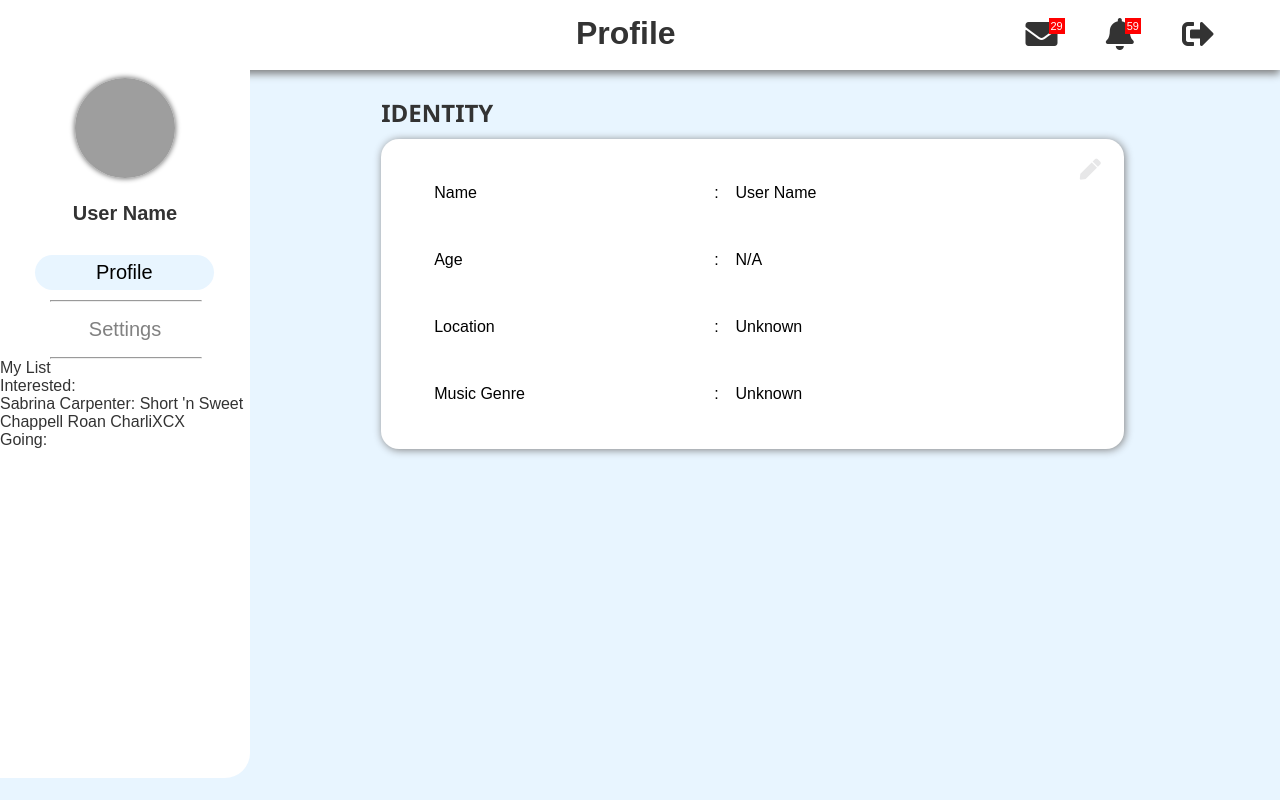
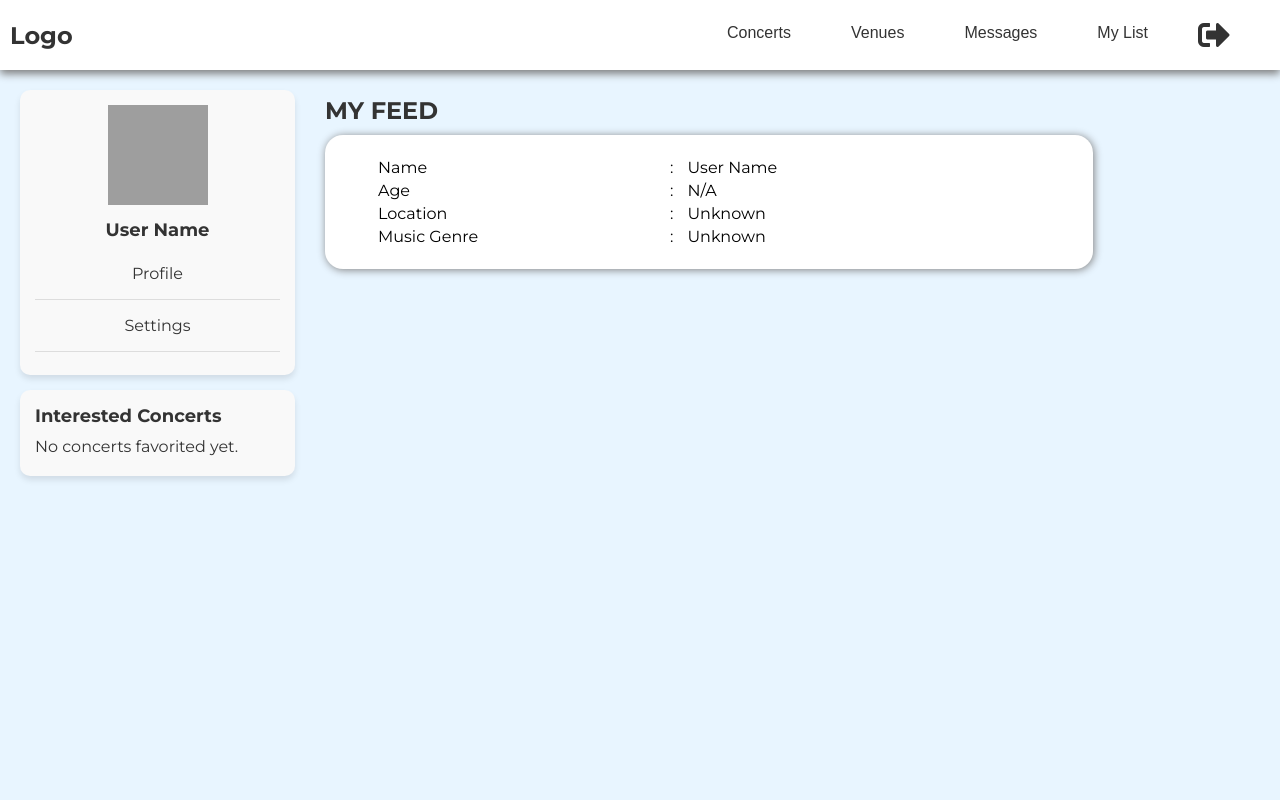
Before and after one commit to JakeMartin336/CSCI-499-Capstone-Project, a Flask app: page / in a window 1280 px wide. Run offline with Flask 3, Linux system fonts and the light colour scheme; some libraries are stand-ins or nearby versions; grey boxes are pictures that could not be loaded.

Commit message:
Updated the landing page & BE wiht supabase

```diff
--- a/app.py
+++ b/app.py
@@ -2,64 +2,62 @@ from flask import Flask, request, render_template
 import pandas as pd
 import psycopg2
 from config import config
-import json  # Import json for handling JSON requests
+import json
+import os
+from supabase import create_client, Client
+from dotenv import load_dotenv
+
+# Load the environment variables from .env
+load_dotenv()
+
+# Connect to supabase using the information from SUPABASE
+url = os.environ.get("SUPABASE_URL")
+key = os.environ.get("SUPABASE_KEY")
+supabase = create_client(url, key)
 
 app = Flask(__name__, static_folder='static')
 app.config["TEMPLATES_AUTO_RELOAD"] = True
 
-
-
 def get_user_info(account_id):
-    # Fetch user information from the DB
-    connection = None
+    # Get user information from the Supabase "users" table
     user_info = None
     try:
-        params = config()  # Get DB connection parameters [from my other config file]
-        connection = psycopg2.connect(**params)
-        cursor = connection.cursor()
+        # Use `select` to retrieve the columns where id == account_id(`eq` to filter by `id`)
+        response = supabase.table("users").select("*").eq("id", account_id).execute()
 
-        # Fetch user data with SQL query
-        # Make sure account_id is a tuple not just an int (or will get an error)
-        cursor.execute("SELECT * FROM users WHERE account_id = %s", (account_id,))
-        user_info = cursor.fetchone()
-        print(f"Fetched user info: {user_info}")
+        # Check if data exists in the response
+        if response.data:
+            user_info = response.data[0]
 
-        # If user_info exists, then convert it to a dictionary
-        # More info on zip function: https://blog.hubspot.com/website/python-zip#:~:text=The%20%60zip%60%20function%20in%20Python,from%20all%20the%20input%20iterables.
-        if user_info:
-            columns = ["account_id", "user_name", "age", "email_address", "account_description", "user_location", "music_genre", "budget", "travel_time", "contact_ids"]
-            user_info = dict(zip(columns, user_info))
+            # Convert response to dictionary with preferred column names, if necessary
+            columns = ["account_id", "created_at", "user_name", "age", "email_address", "account_description",
+                       "user_location", "music_genre", "budget", "travel_time", "contact_ids"]
+            user_info = {col: user_info.get(col) for col in columns}  # Ensures consistent keys
+            print(f"Fetched user info: {user_info}")
+        else:
+            print("No user found with that account_id.")
 
-        cursor.close()
-    except (Exception, psycopg2.DatabaseError) as error:
+    except Exception as error:
         print(f"Error fetching user info: {error}")
-    finally:
-        # Edn connection with DB
-        if connection is not None:
-            connection.close()
+
     return user_info
 
 
 def get_user_concerts(user_id):
-    connection = None
     concerts = []
     try:
-        params = config()  # Get DB connection parameters
-        connection = psycopg2.connect(**params)
-        cursor = connection.cursor()
+        # Get user concerts from the supabase 'user_concert' DB, where the id is user_id
+        response = supabase.table("user_concerts").select("concert_id, status").eq("id", user_id).execute()
+        if response.status_code == 200:
+            concerts = response.data
+        else:
+            print(f"Error fetching user concerts: {response.error}")
+    except Exception as error:
+        print(f"Error fetching user concerts: {error}")
 
-        # Fetch concerts for the user
-        cursor.execute("SELECT concert_id, status FROM user_concerts WHERE user_id = %s", (user_id,))
-        concerts = cursor.fetchall()
-        cursor.close()
-    except (Exception, psycopg2.DatabaseError) as error:
-        print(f"Error fetching user concerts: {error}")
-    finally:
-        if connection is not None:
-            connection.close()
     return concerts
 
-
+# This is the landing page route
 @app.route("/")
 def home():
     account_id = request.args.get('account_id')
@@ -69,53 +67,45 @@ def home():
     if account_id:
         account_id = int(account_id)
         user_info = get_user_info(account_id)
-        user_concerts = get_user_concerts(account_id)  # Get concerts for the user
+        user_concerts = get_user_concerts(account_id)
 
     return render_template("index.html", user=user_info, concerts=user_concerts)
 
+# Making a simple query to test for connection
 @app.route('/test-db')
 def test_db():
     try:
-        params = config()  # Get database connection params
-        print("Database params:", params)  # Print the database connection parameters
-        connection = psycopg2.connect(**params)
-        connection.close()
-        return "Database connection successful!"
+        response = supabase.from_("users").select("*").limit(1).execute()
+
+        if response.status_code == 200:
+            return "Database connection successful!"
+        else:
+            return f"Database connection failed: {response.error}"
     except Exception as e:
-        print(f"Error: {e}")  # Print the error to the console
+        print(f"Error: {e}")
         return f"Database connection failed: {str(e)}"
 
-
+# Route to get the interested concerts that the user favorited
 @app.route("/api/users/<int:user_id>/interested-concerts", methods=["POST"])
 def add_interested_concert(user_id):
     concert_id = request.json.get("concert_id")
     if concert_id is None:
         return {"error": "concert_id is required"}, 400
+    try:
+        # Get the concert information from the supabase 'user_concerts' table
+        response = supabase.table("user_concerts").insert({
+            "id": user_id,
+            "concert_id": concert_id
+        }).execute()
 
-    connection = None
-    try:
-        params = config()  # Get DB connection parameters
-        connection = psycopg2.connect(**params)
-        cursor = connection.cursor()
-
-        cursor.execute("""
-            INSERT INTO user_concerts (user_id, concert_id)
-            VALUES (%s, %s)
-            ON CONFLICT (user_id, concert_id) DO NOTHING;
-        """, (user_id, concert_id))
-
-        connection.commit()
-        cursor.close()
-        return {"message": "Concert added to interests"}, 201
-    except (Exception, psycopg2.DatabaseError) as error:
+        if response.status_code == 201:
+            return {"message": "Concert added to interests"}, 201
+        else:
+            print(f"Error adding concert: {response.error}")
+            return {"error": "Failed to add concert"}, 500
+    except Exception as error:
         print(f"Error adding concert: {error}")
         return {"error": "Failed to add concert"}, 500
-    finally:
-        if connection is not None:
-            connection.close()
-
-
-
 
 # ... existing home route ...
 
--- a/static/styles.css
+++ b/static/styles.css
@@ -5,12 +5,15 @@
 
 body {
     background-color: #e8f5ff;
-    font-family: Arial;
+    font-family: "Montserrat", "arial";
     overflow: hidden;
 }
 
 /* NavbarTop */
 .navbar-top {
+    display: flex;
+    align-items: center;
+    justify-content: space-between;
     background-color: #fff;
     color: #333;
     box-shadow: 0px 4px 8px 0px grey;
@@ -18,120 +21,150 @@ body {
 }
 
 .title {
-    padding-top: 15px;
-    position: absolute;
-    left: 45%;
+    font-size: 24px;
+    padding-left: 10px;
+    font-weight: bold;
 }
 
 .navbar-top ul {
-    float: right;
     list-style-type: none;
     margin: 0;
-    overflow: hidden;
-    padding: 18px 50px 0 40px;
+    padding: 0;
+    display: flex;
+    margin-right: 40px;
 }
 
 .navbar-top ul li {
-    float: left;
+    margin-left: 20px;
 }
 
 .navbar-top ul li a {
     color: #333;
-    padding: 14px 16px;
+    padding: 10px 10px;
     text-align: center;
     text-decoration: none;
 }
 
-.icon-count {
-    background-color: #ff0000;
-    color: #fff;
-    float: right;
-    font-size: 11px;
-    left: -25px;
-    padding: 2px;
-    position: relative;
+.navbar-top button {
+    border: none;
+    background: none;
+    padding: 5px 10px;
+    cursor: pointer;
+    color: inherit;
+    font-size: 16px;
+}
+
+.navbar-top button:hover {
+    background: rgba(0, 0, 0, 0.1);
 }
 
 /* End */
 
 /* Sidenav */
+.container {
+    display: flex;
+}
+
+.sidenav-container {
+    display: flex;
+    flex-direction: column;
+    width: 275px;
+    color: #333;
+    padding: 20px;
+}
+
 .sidenav {
-    background-color: #fff;
-    color: #333;
-    border-bottom-right-radius: 25px;
-    height: 86%;
-    left: 0;
-    overflow-x: hidden;
-    padding-top: 20px;
-    position: absolute;
-    top: 70px;
-    width: 250px;
+    margin-bottom: 15px;
+}
+
+.profile-box,
+.concerts-box {
+    background-color: #f9f9f9;
+    border-radius: 10px;
+    padding: 15px;
+    box-shadow: 0px 4px 6px rgba(0, 0, 0, 0.1);
 }
 
 .profile {
-    margin-bottom: 20px;
-    margin-top: -12px;
     text-align: center;
-}
-
-.profile img {
-    border-radius: 50%;
-    box-shadow: 0px 0px 5px 1px grey;
+    margin-bottom: 15px;
 }
 
 .name {
-    font-size: 20px;
+    font-size: 18px;
     font-weight: bold;
-    padding-top: 20px;
+    margin-top: 10px;
 }
 
 .job {
-    font-size: 16px;
-    font-weight: bold;
-    padding-top: 10px;
+    font-size: 14px;
+    color: #666;
 }
 
-.url, hr {
+.sidenav-url .url a {
+    color: #333;
+    font-size: 16px;
+    text-decoration: none;
+    padding: 8px;
+    display: block;
     text-align: center;
+    border-radius: 75px;
 }
 
-.url hr {
-    margin-left: 20%;
-    width: 60%;
+.sidenav-url hr {
+    border: 0;
+    border-top: 1px solid #ddd;
+    margin: 8px 0;
+    width: 100%;
 }
 
-.url a {
-    color: #818181;
-    display: block;
-    font-size: 20px;
-    margin: 10px 0;
-    padding: 6px 8px;
-    text-decoration: none;
+.sidenav-url .url a:hover {
+    background-color: #e8f5ff;
+    color: #000;
 }
 
-
-.url a:hover, .url .active {
-    background-color: #e8f5ff;
-    border-radius: 28px;
-    color: #000;
-    margin-left: 14%;
-    width: 65%;
+.concerts-box h3 {
+    font-size: 18px;
+    margin-bottom: 10px;
+    border-radius: 75px;
 }
 
+.concerts-box ul {
+    list-style-type: none;
+    padding: 0;
+    margin: 0;
+}
+
+.concerts-box ul li {
+    margin: 5px 0;
+}
+
+.concerts-box ul li a {
+    color: #333;
+    font-size: 16px;
+    text-decoration: none;
+    padding: 8px;
+    display: block;
+    border-radius: 5px;
+}
+
+.concerts-box ul li a:hover {
+    background-color: #e8f5ff;
+    color: #000;
+}
 /* End */
 
 /* Main */
 .main {
     margin-top: 2%;
-    margin-left: 29%;
     font-size: 28px;
     padding: 0 10px;
-    width: 58%;
+    width: 60%;
 }
 
 .main h2 {
     color: #333;
-    font-family: 'Segoe UI', Tahoma, Geneva, Verdana, sans-serif;
+    font-family: "Montserrat";
     font-size: 24px;
     margin-bottom: 10px;
 }
@@ -148,12 +181,5 @@ body {
 .main .card table {
     border: none;
     font-size: 16px;
-    height: 270px;
     width: 80%;
 }
-
-.edit {
-    position: absolute;
-    color: #e7e7e8;
-    right: 14%;
-}
--- a/templates/index.html
+++ b/templates/index.html
@@ -1,35 +1,49 @@
 <!DOCTYPE html>
 <html lang="en">
   <head>
-    <meta charset="UTF-8">
-    <meta name="viewport" content="width=device-width, initial-scale=1.0">
+    <meta charset="UTF-8" />
+    <meta name="viewport" content="width=device-width, initial-scale=1.0" />
     <title>Profile Page</title>
 
     <!-- Custom Css -->
-    <link rel="stylesheet" href="/static/styles.css">
-
+    <link rel="stylesheet" href="/static/styles.css" />
+    <link rel="preconnect" href="https://fonts.googleapis.com" />
+    <link rel="preconnect" href="https://fonts.gstatic.com" crossorigin />
+    <link
+      href="https://fonts.googleapis.com/css2?family=Montserrat:ital,wght@0,100..900;1,100..900&display=swap"
+      rel="stylesheet"
+    />
     <!-- FontAwesome 5 -->
-    <link rel="stylesheet" href="https://cdnjs.cloudflare.com/ajax/libs/font-awesome/5.12.1/css/all.min.css">
+    <link
+      rel="stylesheet"
+      href="https://cdnjs.cloudflare.com/ajax/libs/font-awesome/5.12.1/css/all.min.css"
+    />
   </head>
   <body>
     <!-- Navbar top -->
     <div class="navbar-top">
-        <div class="title">
-            <h1>Profile</h1>
-        </div>
+      <div class="title">Logo</div>
 
       <!-- Navbar -->
       <ul>
         <li>
-                <a href="#message">
-                    <span class="icon-count">29</span>
-                    <i class="fa fa-envelope fa-2x"></i>
+          <a href="#concerts">
+            <button>Concerts</button>
           </a>
         </li>
         <li>
-                <a href="#notification">
-                    <span class="icon-count">59</span>
-                    <i class="fa fa-bell fa-2x"></i>
+          <a href="#venues">
+            <button>Venues</button>
+          </a>
+        </li>
+        <li>
+          <a href="#messages">
+            <button>Messages</button>
+          </a>
+        </li>
+        <li>
+          <a href="#my_list">
+            <button>My List</button>
           </a>
         </li>
         <li>
@@ -43,10 +57,17 @@
     <!-- End -->
 
     <!-- Sidenav -->
+    <div class="container">
+      <div class="sidenav-container">
         <div class="sidenav">
+          <div class="profile-box">
             <div class="profile">
-            <img src="https://mir-s3-cdn-cf.behance.net/project_modules/max_1200/626fd8140423801.6241b91e24d9c.png" alt="" width="100" height="100">
-
+              <img
+                src="https://mir-s3-cdn-cf.behance.net/project_modules/max_1200/626fd8140423801.6241b91e24d9c.png"
+                alt="Profile Picture"
+                width="100"
+                height="100"
+              />
               <div class="name">
                 {{ user['user_name'] if user else 'User Name' }}
               </div>
@@ -57,42 +78,38 @@
 
             <div class="sidenav-url">
               <div class="url">
-                <a href="#profile" class="active">Profile</a>
-                <hr align="center">
+                <a href="#profile">Profile</a>
+                <hr />
               </div>
               <div class="url">
                 <a href="#settings">Settings</a>
-                <hr align="center">
+                <hr />
               </div>
-        </div>
-
-        <div class="myList">
-            My List
-            <div class="Interested">
-                Interested:
-
-                <div class = "interestedConcerts">
-                    Sabrina Carpenter: Short 'n Sweet
-                    Chappell Roan
-                    CharliXCX
-                </div>
-
-            </div>
-            <div class="Going">
-                Going:
             </div>
           </div>
         </div>
 
+        <div class="sidenav">
+          <div class="concerts-box">
+            <h3>Interested Concerts</h3>
+            <ul>
+              {% if favorite_concerts %} {% for concert in favorite_concerts %}
+                <li><a href="#{{ concert.id }}">{{ concert.name }}</a></li>
+              {% endfor %} {% else %}
+                <li>No concerts favorited yet.</li>
+              {% endif %}
+            </ul>
+          </div>
+        </div>
+      </div>
 
       <!-- End -->
 
       <!-- Main -->
       <div class="main">
-        <h2>IDENTITY</h2>
+        <h2>MY FEED</h2>
         <div class="card">
           <div class="card-body">
-                <i class="fa fa-pen fa-xs edit"></i>
             <table>
               <tbody>
                 <tr>
@@ -120,16 +137,16 @@
           </div>
         </div>
       </div>
+    </div>
     <!-- End -->
   </body>
 </html>
 
-
 <!-- How to run flask -->
 <!-- 1) python3 -m venv venv
      2) source venv/bin/activate
+     4. deactivate
      3) flask run -->
-     4. deactivate
 
 <!-- To check for account example:
  1) add this to end of url: /?account_id=10001 -->
```
Lines whose indentation alone changed are shown as unchanged.
